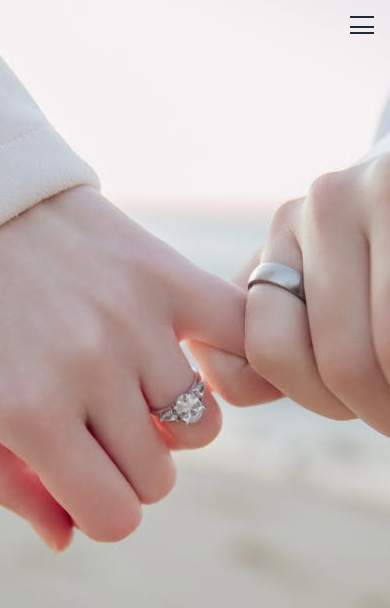
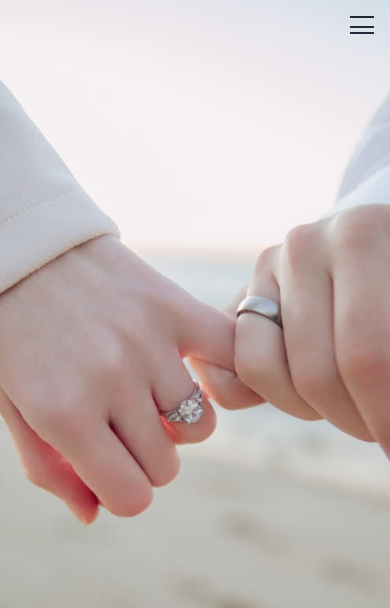
Before and after one commit to Jlopez0307/wedding, a website: page html/index.html in a window 390 px wide. Shown: the top 608 px of the page. Drawn offline with nearby package versions, Linux system fonts and the light colour scheme.

Commit message:
Changing styles for mobile

```diff
--- a/html/index.html
+++ b/html/index.html
@@ -50,7 +50,7 @@
 
   <!-- 🌟 Hero Section -->
   <section id="hero-jumbotron" class="flex flex-col items-center justify-center text-white text-center">
-    <div class="h-screen md:h-80 w-screen bg-[url(../imgs/RingBanner2.jpg)] md:bg-cover bg-no-repeat bg-center flex justify-center items-center xl:justify-center xl:items-center">
+    <div class="h-screen md:h-80 w-screen bg-[url(../imgs/RingBanner2.jpg)] bg-cover bg-center flex justify-center items-center xl:justify-center xl:items-center">
       <div class="mt-150">
         <h1 class="text-8xl text-white fade-in-up alex-brush-regular">Lauren & Matheus</h1>
       </div>
```
Also changed, not shown: css/output.css, imgs/RingBannerMobile.jpg (added).
